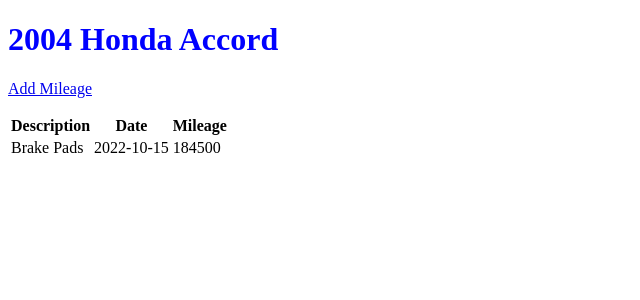
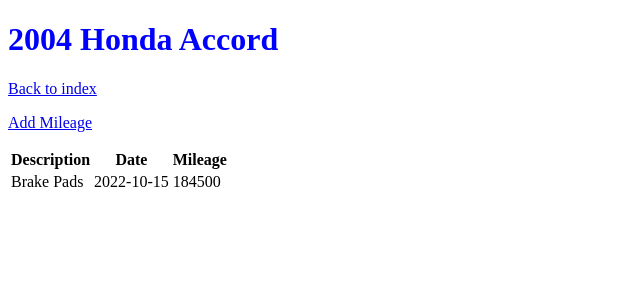
Before and after one commit to carloandaya/car-maintenance, a Flask app: page /car/1 in a window 1280 px wide. Shown: the top 300 px of the page, without its empty margins (0-640 px from the left). Run offline with Flask 3, Linux system fonts and the light colour scheme; data comes from the database, SQL or seed files in the repository.

Commit message:
Add navigation elements to go back

```diff
--- a/templates/car.html
+++ b/templates/car.html
@@ -6,6 +6,9 @@
 
 
 {% block content %}
+<a href="{{ url_for('index') }}">
+    <p>Back to index</p>
+</a>
 <a href="{{ url_for('add_mileage', car_id=car.id) }}">
     <p>Add Mileage</p>
 </a>
```
Also changed, not shown: templates/addmileage.html (+6 -3 lines).
